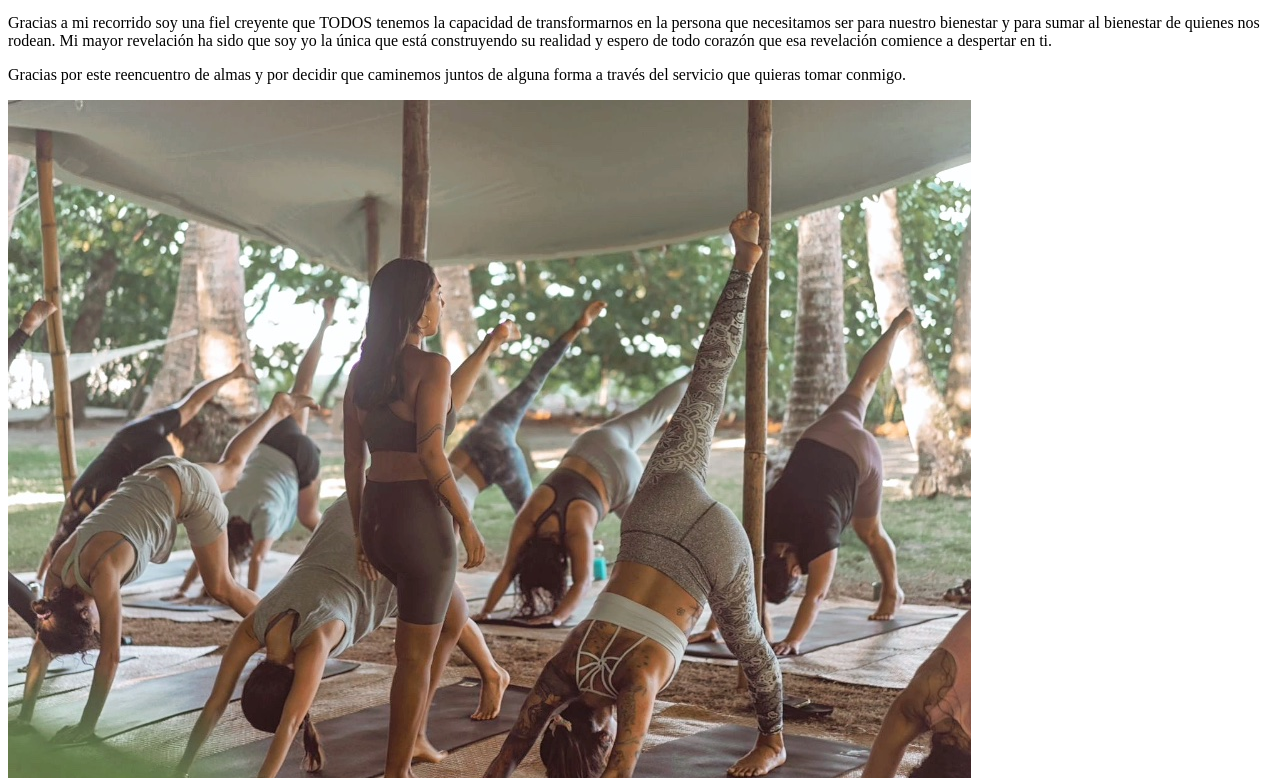
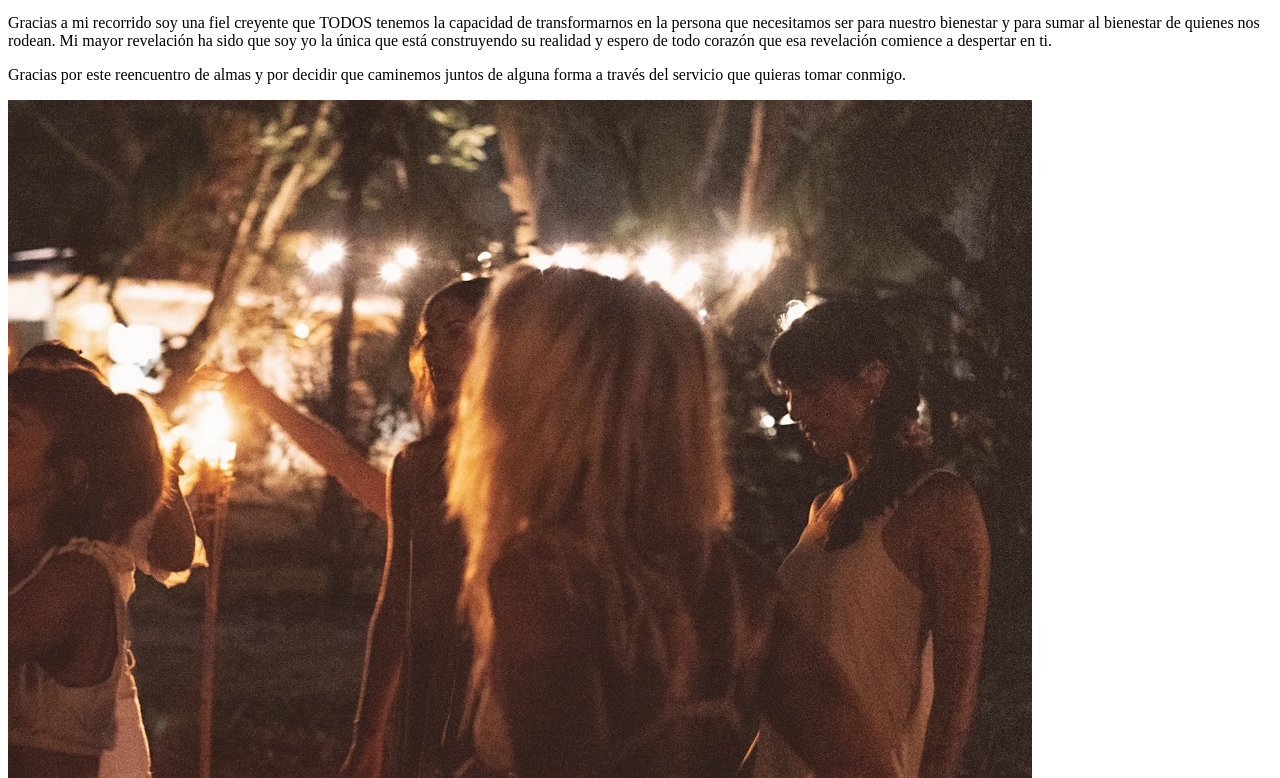
Before and after one commit to aotarola/cotarola, a Next.js app: page /components/AboutMe in a window 1280 px wide. Shown: the part 10122-10900 px from the top of the page. Built offline with nearby package versions, Linux system fonts and the light colour scheme.

Commit message:
fix dup image

```diff
--- a/pages/components/AboutMe.tsx
+++ b/pages/components/AboutMe.tsx
@@ -303,7 +303,7 @@ const Services: FunctionComponent = () => {
             <img
               className="sm:h-96 mx-auto rounded-lg"
               alt="Conoceme como humana 6"
-              src="/human-6.jpg"
+              src="/human-7.jpg"
             />
           </div>
         </div>
```
